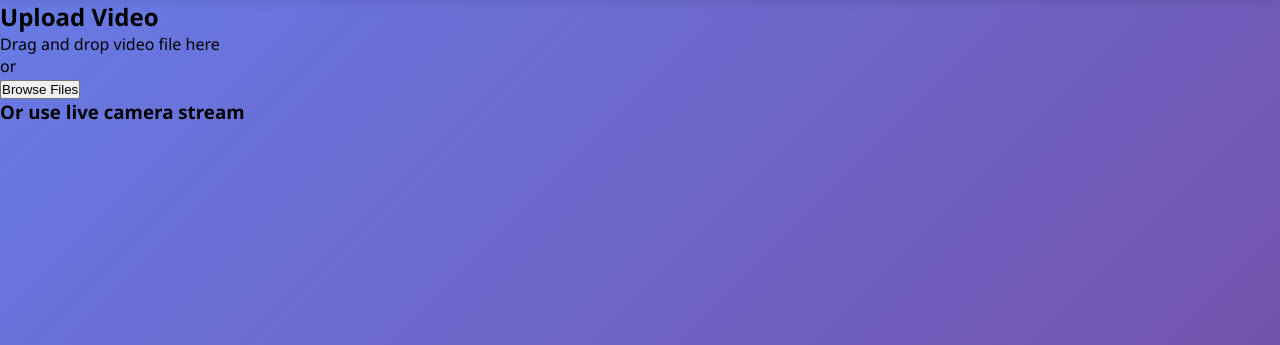
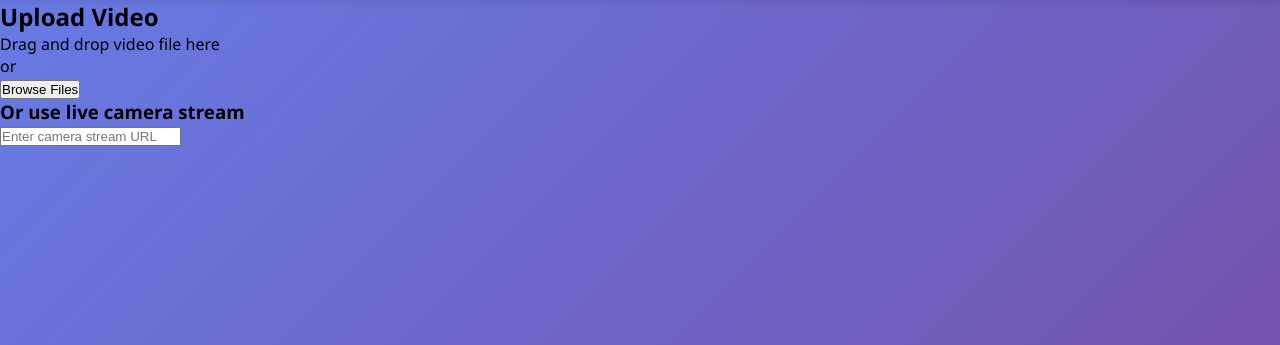
Before and after one commit to Corvin-Negyed/parking-slot-detection, a Flask app: page / in a window 1280 px wide. Shown: the part 129-474 px from the top of the page. Run offline with Flask 3, Linux system fonts and the light colour scheme.

Commit message:
Add camera URL input field

```diff
--- a/templates/index.html
+++ b/templates/index.html
@@ -25,6 +25,7 @@
 
                 <div class="camera-section">
                     <h3>Or use live camera stream</h3>
+                    <input type="text" id="cameraUrl" placeholder="Enter camera stream URL">
                 </div>
             </div>
         </div>
```
